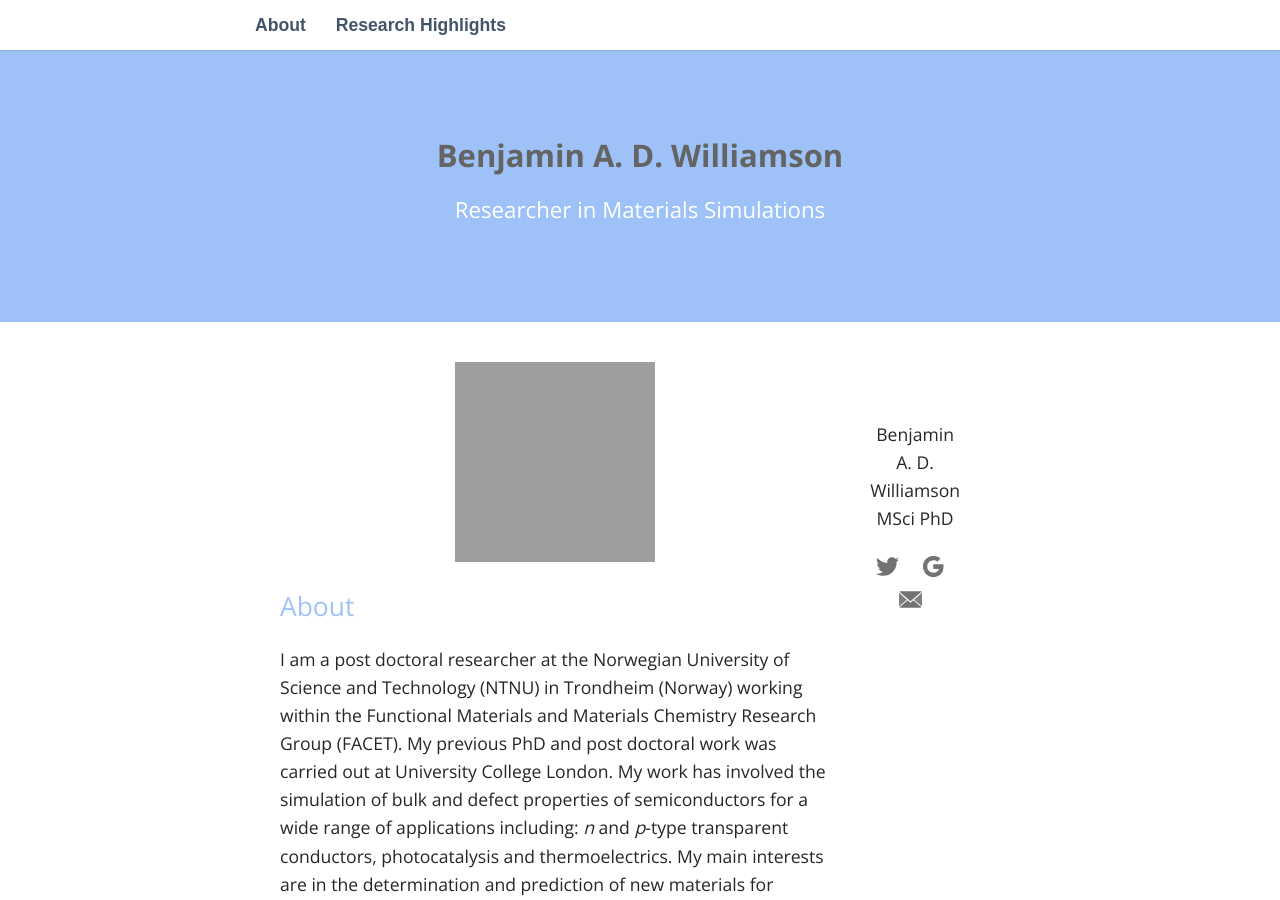
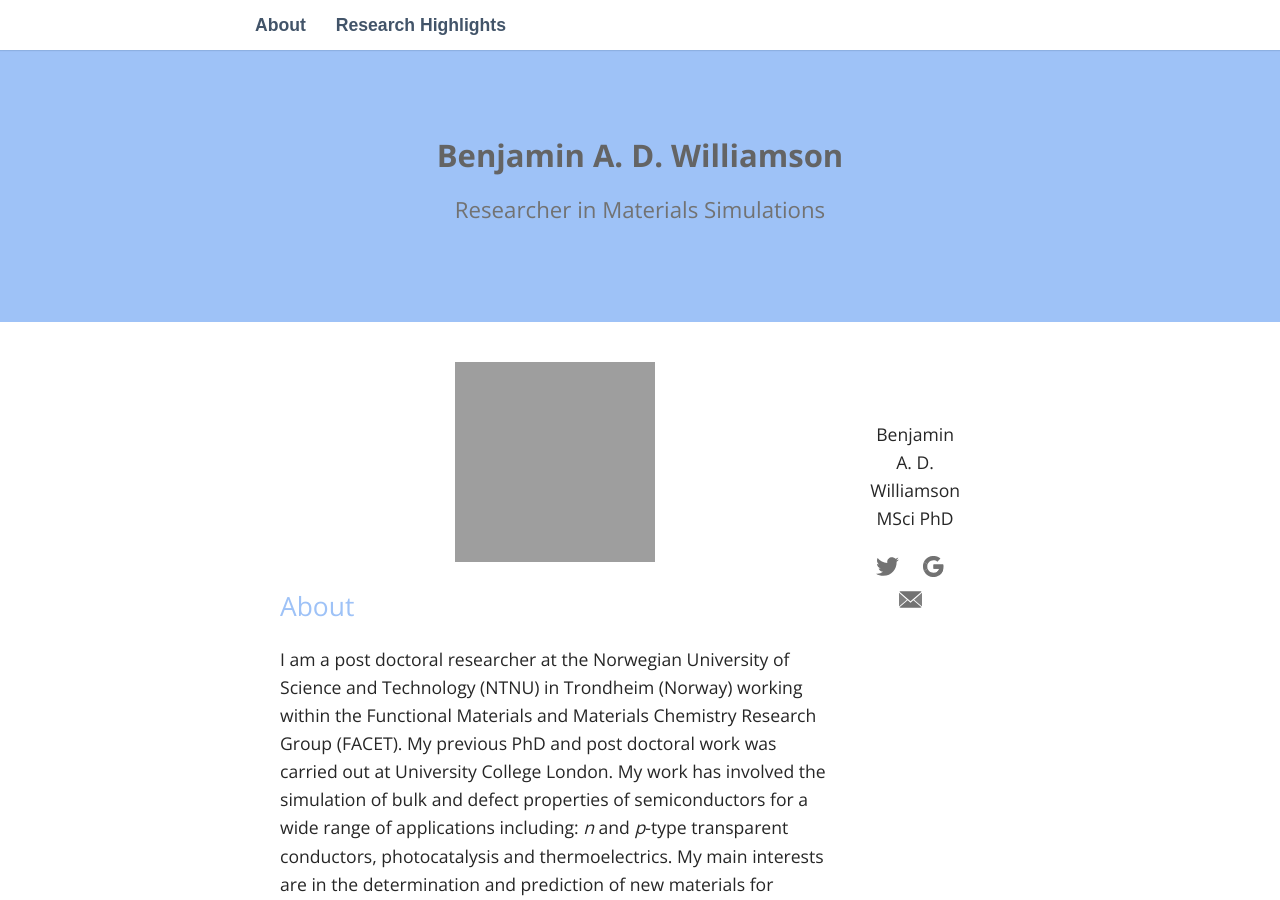
Before and after one commit to badw/badw.github.io, a Jekyll site: the page built from index.md, in a window 1280 px wide and 900 px high. Built offline with Jekyll 4.4.1, drawn with Linux system fonts in a browser that asks for light colours; some web fonts are replaced; grey boxes are pictures that could not be loaded.

Commit message:
updated params

```diff
--- a/_sass/_layout.scss
+++ b/_sass/_layout.scss
@@ -11,8 +11,8 @@ h2,
 h3 {
 	font-weight: 300;
 	font-size: calc(0.9em + .5vw);
-	color: $heading-font-color;
-	font-family: $grey-color;
+	color: $grey-color;
+	font-family: $font-style;
 	line-height: 1.2;
 }
 h1 {
```
